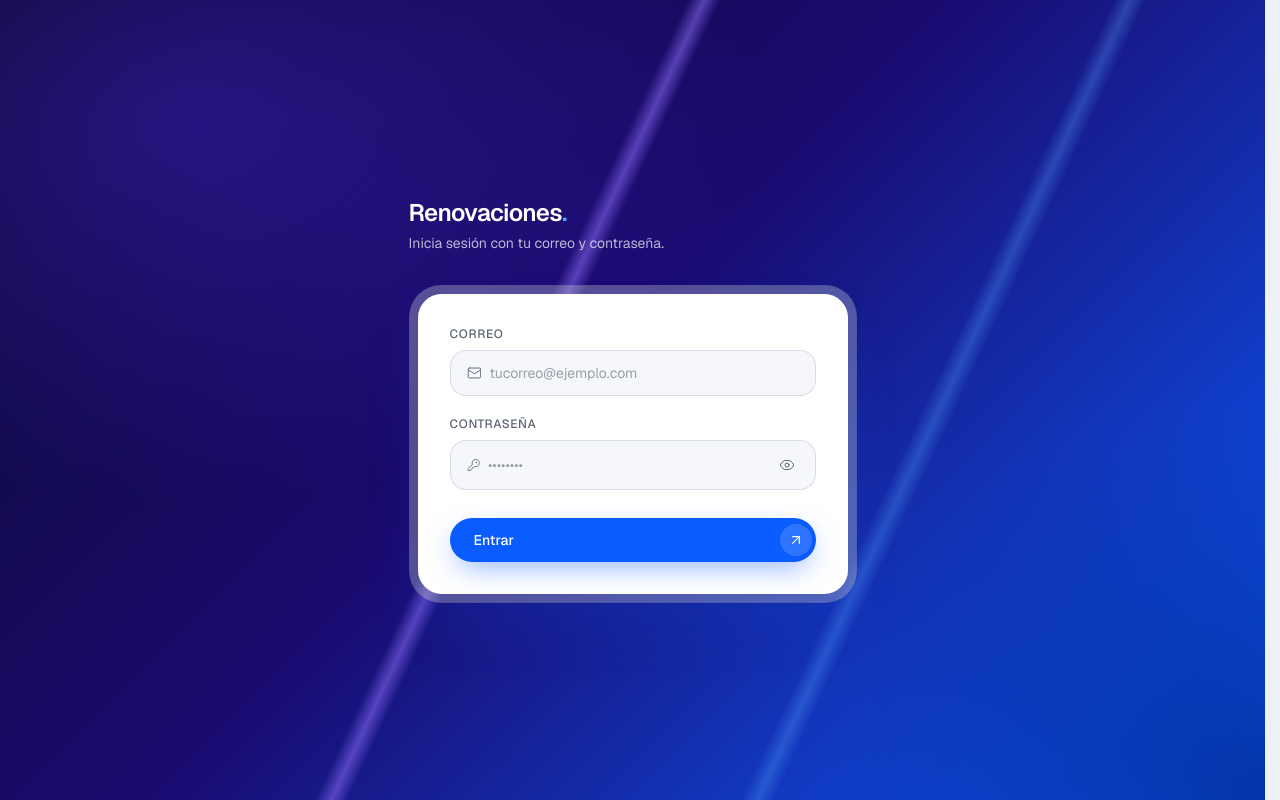
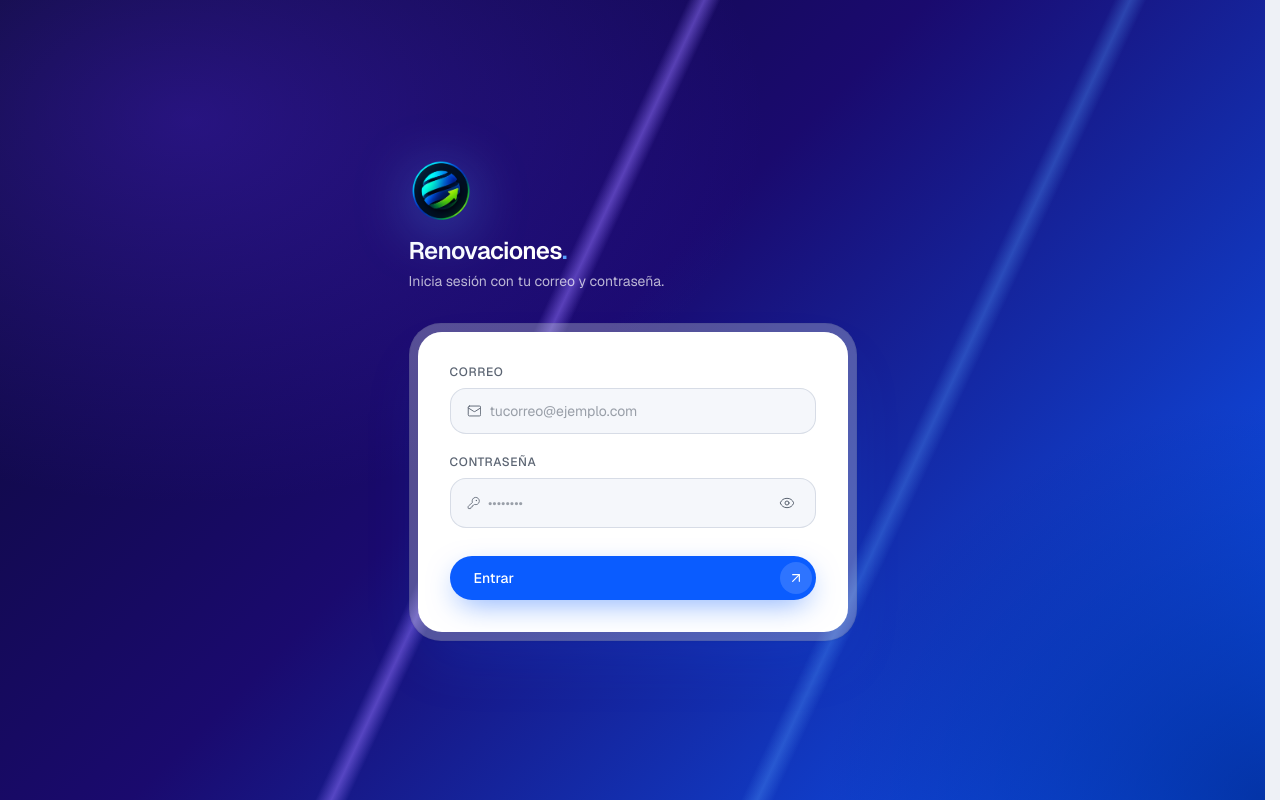
Before and after one commit to legendaria-ctrl/renovaciones, a Next.js app: page /login in a window 1280 px wide. Built offline with nearby package versions, Linux system fonts and the light colour scheme; no server answers.

Commit message:
Agregar logo de Renovaciones en sidebar, login y favicon

```diff
--- a/src/app/layout.tsx
+++ b/src/app/layout.tsx
@@ -16,6 +16,7 @@ const geistMono = Geist_Mono({
 export const metadata: Metadata = {
   title: "Renovaciones",
   description: "Gestión de renovaciones del Club Sinergético",
+  icons: { icon: "/renovacion-logo.png" },
 };
 
 export default function RootLayout({
--- a/src/app/login/page.tsx
+++ b/src/app/login/page.tsx
@@ -2,6 +2,7 @@
 
 import { useEffect, useState } from "react";
 import { useRouter } from "next/navigation";
+import Image from "next/image";
 import { signInWithEmailAndPassword } from "firebase/auth";
 import { KeyRound, Mail, ArrowUpRight, LoaderCircle, Eye, EyeOff } from "lucide-react";
 import { auth } from "@/lib/firebase";
@@ -40,13 +41,23 @@ export default function LoginPage() {
       style={{ paddingTop: "calc(env(safe-area-inset-top, 0px) + 4rem)" }}
     >
       <div className="w-full max-w-md">
-        <div className="mb-8 text-center md:text-left">
+        <div className="mb-8 flex flex-col items-center gap-3 text-center md:items-start md:text-left">
+          <Image
+            src="/renovacion-logo.png"
+            alt="Renovaciones"
+            width={72}
+            height={72}
+            priority
+            className="h-16 w-16 drop-shadow-[0_10px_30px_rgba(87,161,255,0.45)]"
+          />
+          <div>
             <h1 className="text-2xl font-semibold tracking-tight text-white">
               Renovaciones<span className="text-primary-glow">.</span>
             </h1>
             <p className="mt-1 text-sm text-white/70">
               Inicia sesión con tu correo y contraseña.
             </p>
+          </div>
         </div>
 
         <form onSubmit={handleSubmit} className="shell rounded-[2rem] p-2 diffused-lg">
--- a/src/components/MobileTopBar.tsx
+++ b/src/components/MobileTopBar.tsx
@@ -1,6 +1,7 @@
 "use client";
 
 import Link from "next/link";
+import Image from "next/image";
 import { Menu, Hourglass } from "lucide-react";
 import { useSidebarDrawer } from "@/lib/sidebar-drawer-context";
 import { usePendientes } from "@/lib/pendientes-context";
@@ -23,8 +24,9 @@ export function MobileTopBar() {
       </button>
       <Link
         href="/"
-        className="flex h-[52px] flex-1 items-center justify-center rounded-2xl bg-white shadow-[0_10px_24px_-10px_rgba(11,18,32,0.35)] transition-transform duration-500 ease-spring active:scale-[0.98]"
+        className="flex h-[52px] flex-1 items-center justify-center gap-2 rounded-2xl bg-white shadow-[0_10px_24px_-10px_rgba(11,18,32,0.35)] transition-transform duration-500 ease-spring active:scale-[0.98]"
       >
+        <Image src="/renovacion-logo.png" alt="Renovaciones" width={28} height={28} className="h-7 w-7" />
         <span className="text-base font-semibold tracking-tight text-foreground">
           Renovaciones<span className="text-primary">.</span>
         </span>
--- a/src/components/Sidebar.tsx
+++ b/src/components/Sidebar.tsx
@@ -1,6 +1,7 @@
 "use client";
 
 import Link from "next/link";
+import Image from "next/image";
 import { usePathname } from "next/navigation";
 import { useSesion } from "@/lib/session-context";
 import { useSidebarDrawer } from "@/lib/sidebar-drawer-context";
@@ -122,8 +123,9 @@ export function Sidebar() {
       <aside className="hidden w-full flex-col gap-4 md:sticky md:top-[calc(env(safe-area-inset-top,0px)+2.5rem)] md:flex md:max-h-[calc(100vh-2.5rem-env(safe-area-inset-top,0px)-1.5rem)] md:w-64">
         <Link
           href="/"
-          className="flex h-[84px] w-full flex-none items-center justify-center overflow-hidden rounded-[1.5rem] bg-white shadow-[0_10px_24px_-10px_rgba(11,18,32,0.35)] transition-transform duration-500 ease-spring active:scale-[0.98]"
+          className="flex h-[84px] w-full flex-none items-center justify-center gap-3 overflow-hidden rounded-[1.5rem] bg-white shadow-[0_10px_24px_-10px_rgba(11,18,32,0.35)] transition-transform duration-500 ease-spring active:scale-[0.98]"
         >
+          <Image src="/renovacion-logo.png" alt="Renovaciones" width={40} height={40} priority className="h-10 w-10" />
           <span className="text-lg font-semibold tracking-tight text-foreground">
             Renovaciones<span className="text-primary">.</span>
           </span>
```
Also changed, not shown: public/renovacion-logo.png (added). Lines whose indentation alone changed are shown as unchanged.
